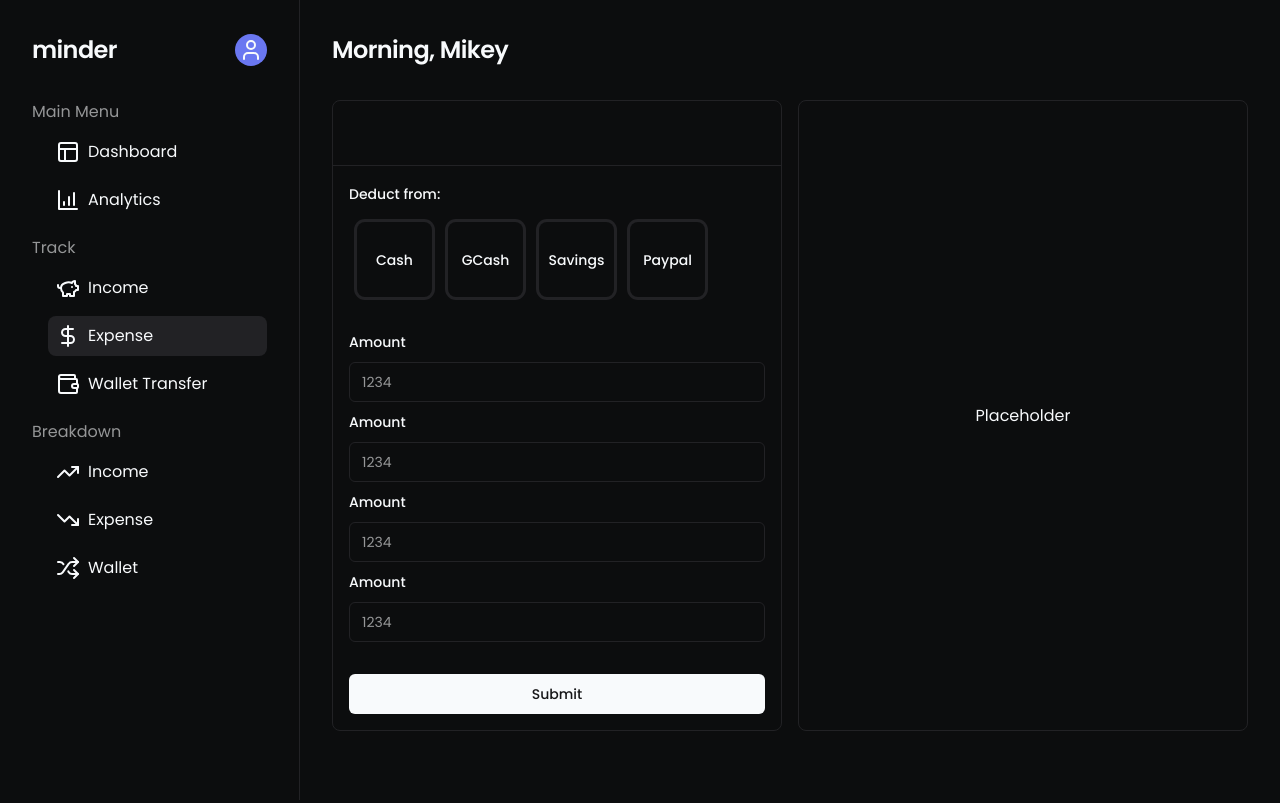
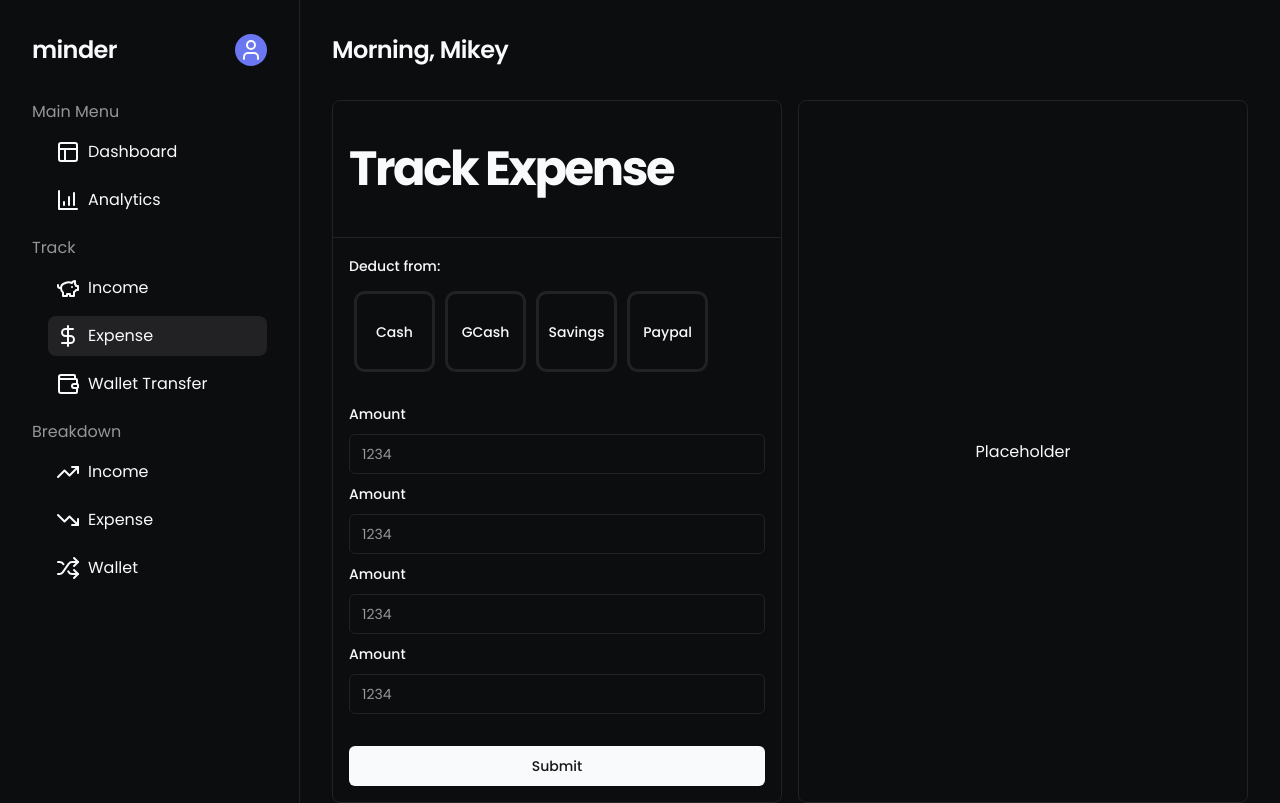
Before and after one commit to michaelcanonizado/minder, a Next.js app: page /expense/track in a window 1280 px wide. Built offline with nearby package versions, Linux system fonts and the light colour scheme.

Commit message:
feat: add <Bento.Box/> header

```diff
--- a/src/app/(user)/expense/track/page.tsx
+++ b/src/app/(user)/expense/track/page.tsx
@@ -8,7 +8,9 @@ const ExpenseTrack = () => {
       <div className=''></div>
       <Bento className='grid-cols-1 lg:grid-cols-2'>
         <Bento.Box>
-          <Bento.Box.Header></Bento.Box.Header>
+          <Bento.Box.Header>
+            <p className='text-display'>Track Expense</p>
+          </Bento.Box.Header>
           <Bento.Box.Content>
             <Form.Transaction.Expense />
           </Bento.Box.Content>
```
